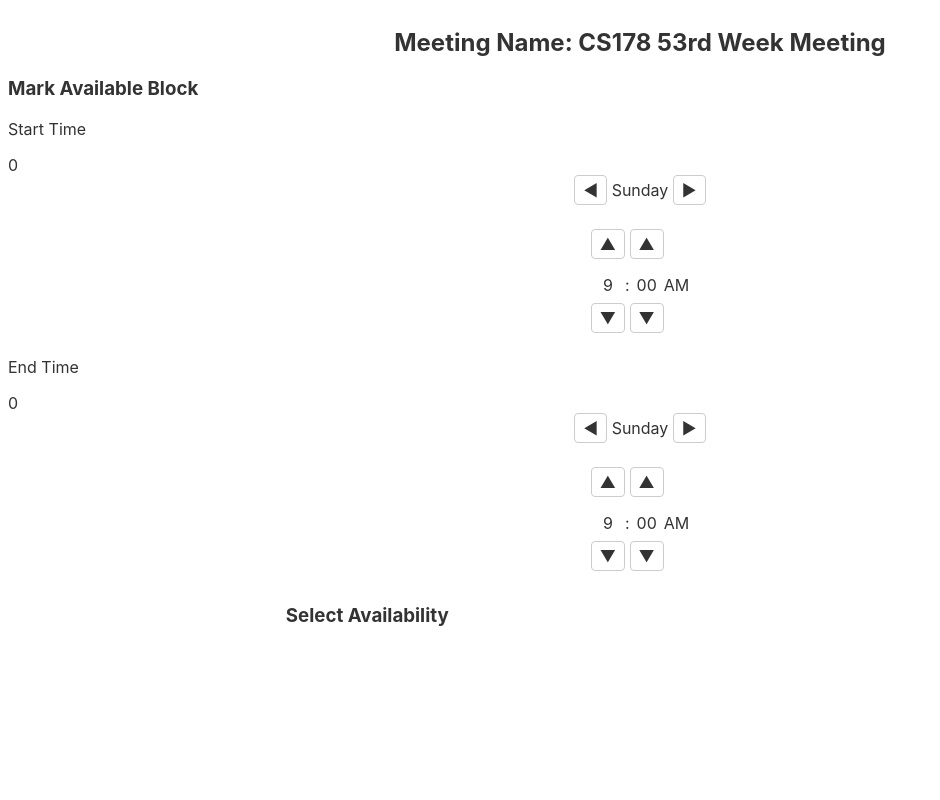
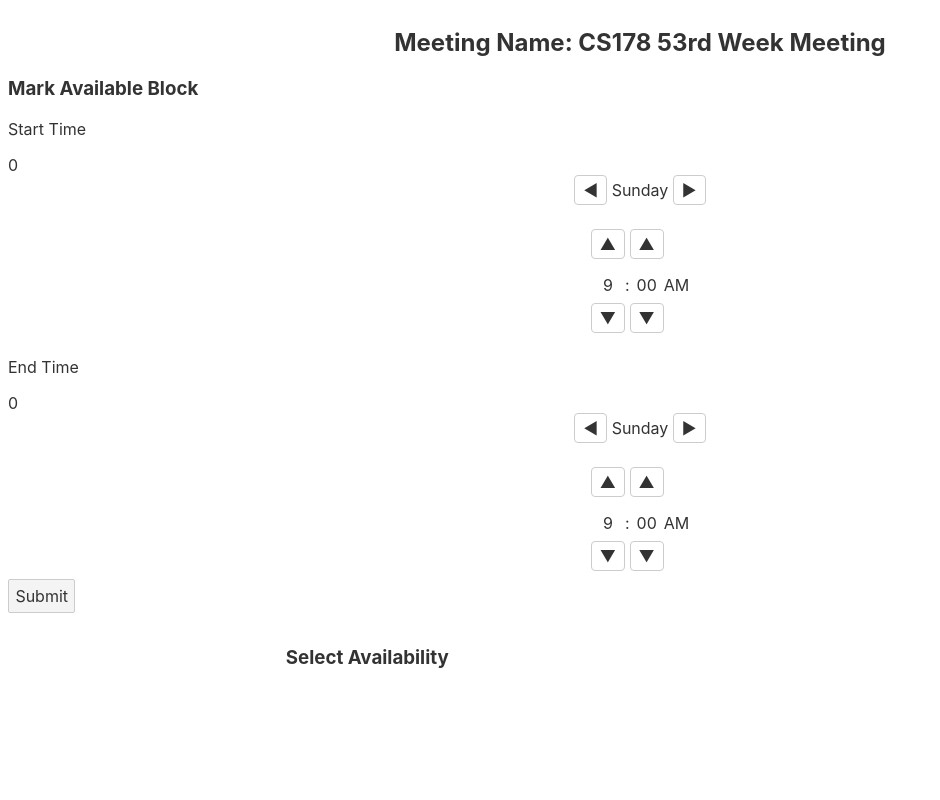
Before and after one commit to CodAngels/Tier2a, a Svelte app: page / in a window 1280 px wide. Both pictures are taken after a click on the button "Start". Shown: the top 800 px of the page, without its empty margins (0-940 px from the left). Built offline with nearby package versions, Linux system fonts and the light colour scheme.

Commit message:
Time Block Implementation

```diff
--- a/src/Input.svelte
+++ b/src/Input.svelte
@@ -35,6 +35,12 @@
 			end_time: Date.now()
 		})
 	}
+
+	function timeblock(){
+		for (let i = start_time; i < end_time; i ++) {
+			available_times[valid_times[i]] = true;
+		}
+	}
 </script>
 
 <main>
@@ -51,6 +57,9 @@
 				<p>End Time</p>
 				{end_time}
 				<Selector {valid_times} bind:curr_slot={end_time}/>
+			</div>
+			<div>
+				<button on:click={timeblock}>Submit</button>
 			</div>
 		</div>
 		<h3 class="select-prompt">Select Availability</h3>
```
Also changed, not shown: src/Timer.svelte (added).
